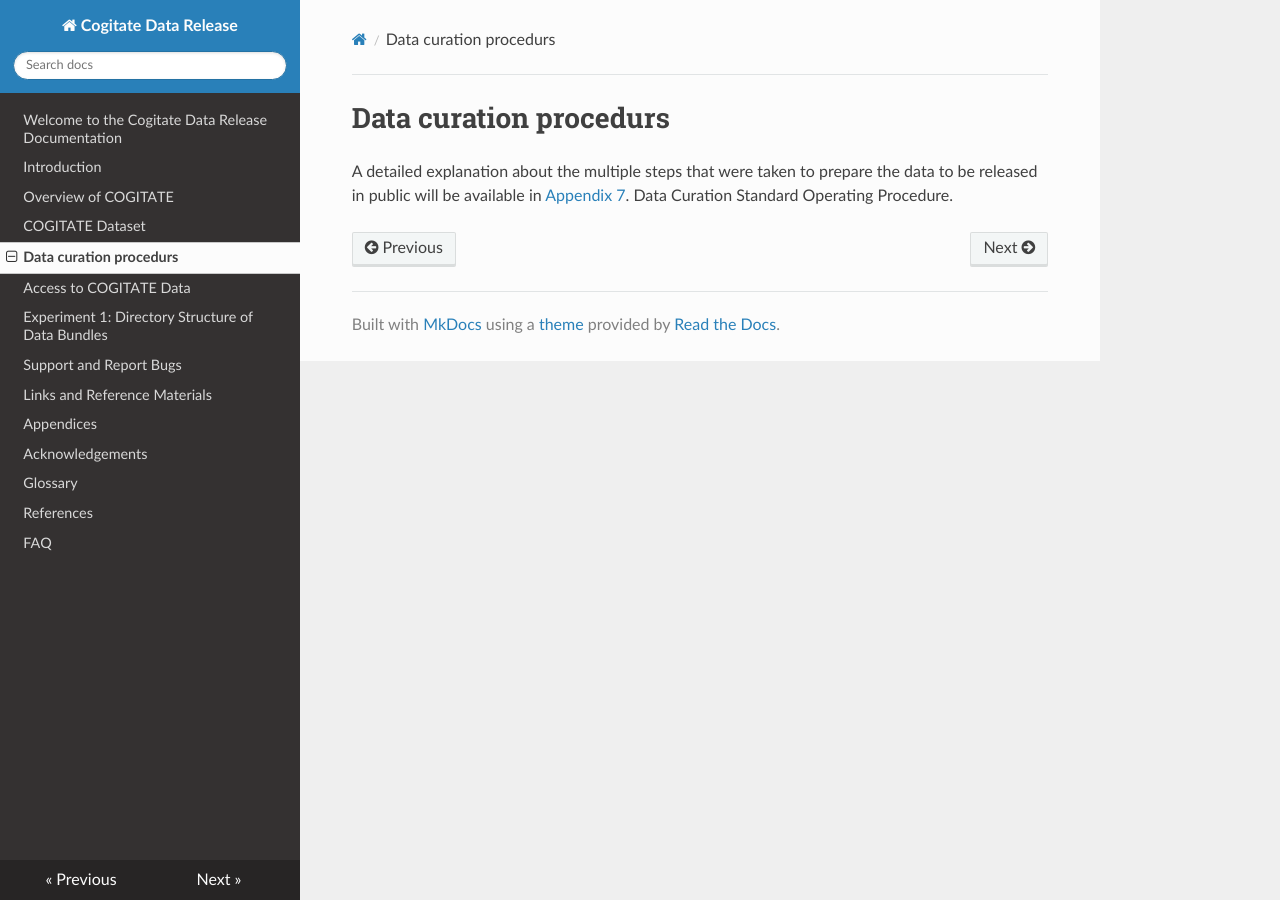
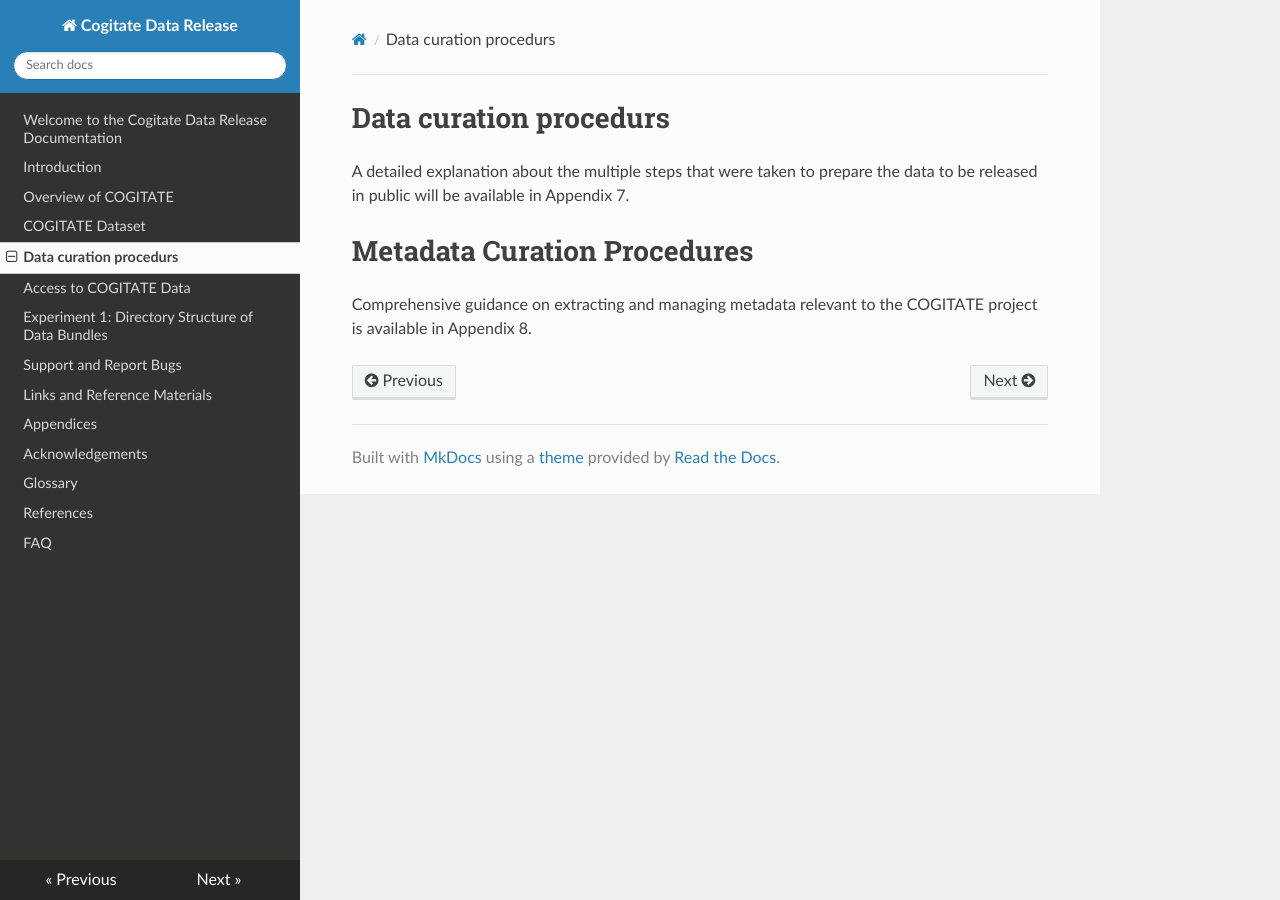
Before and after one commit to Cogitate-consortium/cogitate-data, an MkDocs documentation site: the page built from docs/04_data.md, in a window 1280 px wide. Built offline with MkDocs 1.6.1, drawn with Linux system fonts in a browser that asks for light colours; nearby versions of some CDN libraries.

Commit message:
Added Metadata Curation Procedures section

```diff
--- a/docs/04_data.md
+++ b/docs/04_data.md
@@ -1,3 +1,7 @@
 # Data curation procedurs
 
-A detailed explanation about the multiple steps that were taken to prepare the data to be released in public will be available in [Appendix 7](#Appendix 7). Data Curation Standard Operating Procedure.
+A detailed explanation about the multiple steps that were taken to prepare the data to be released in public will be available in Appendix 7.
+
+# Metadata Curation Procedures
+
+Comprehensive guidance on extracting and managing metadata relevant to the COGITATE project is available in Appendix 8.
```
